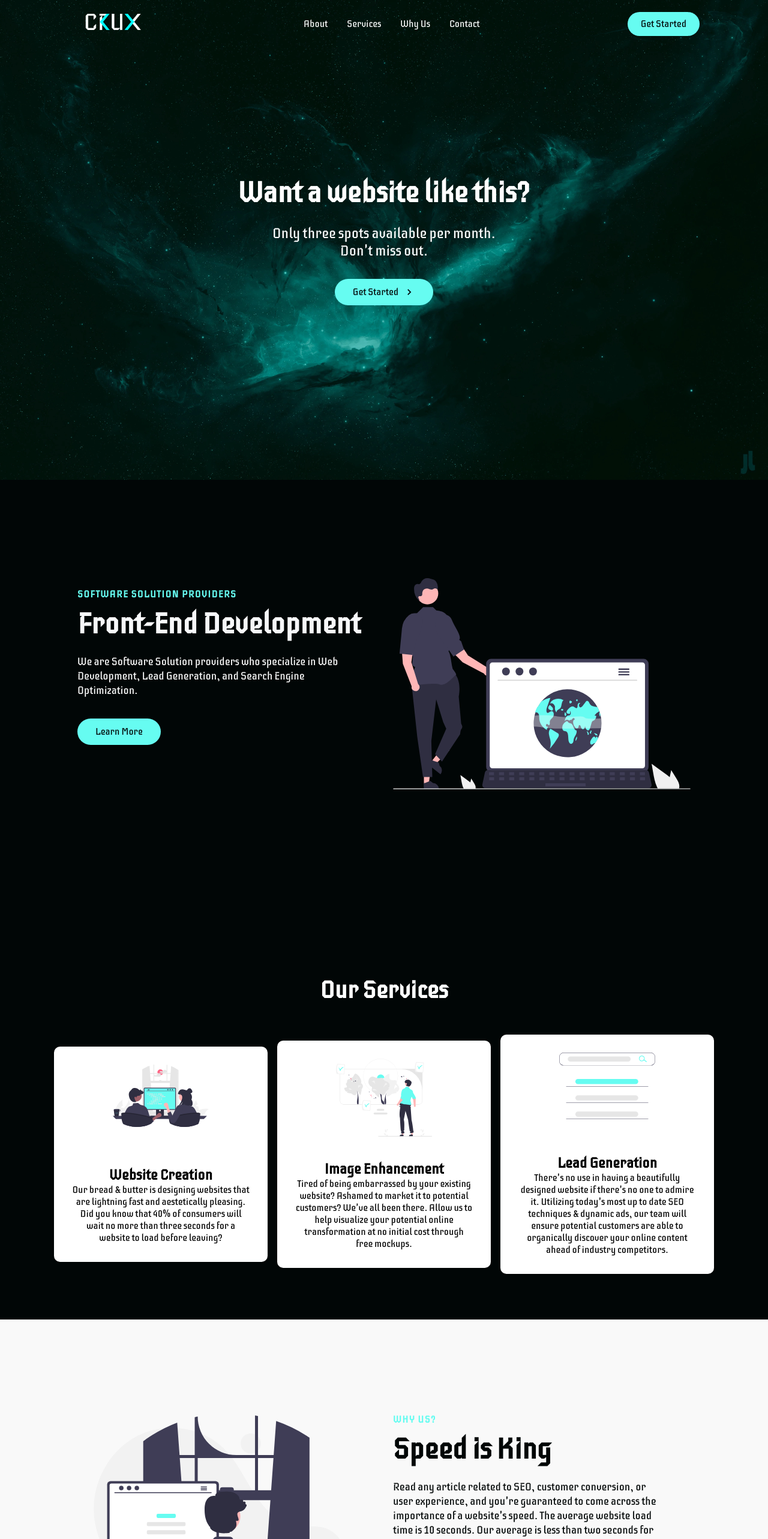
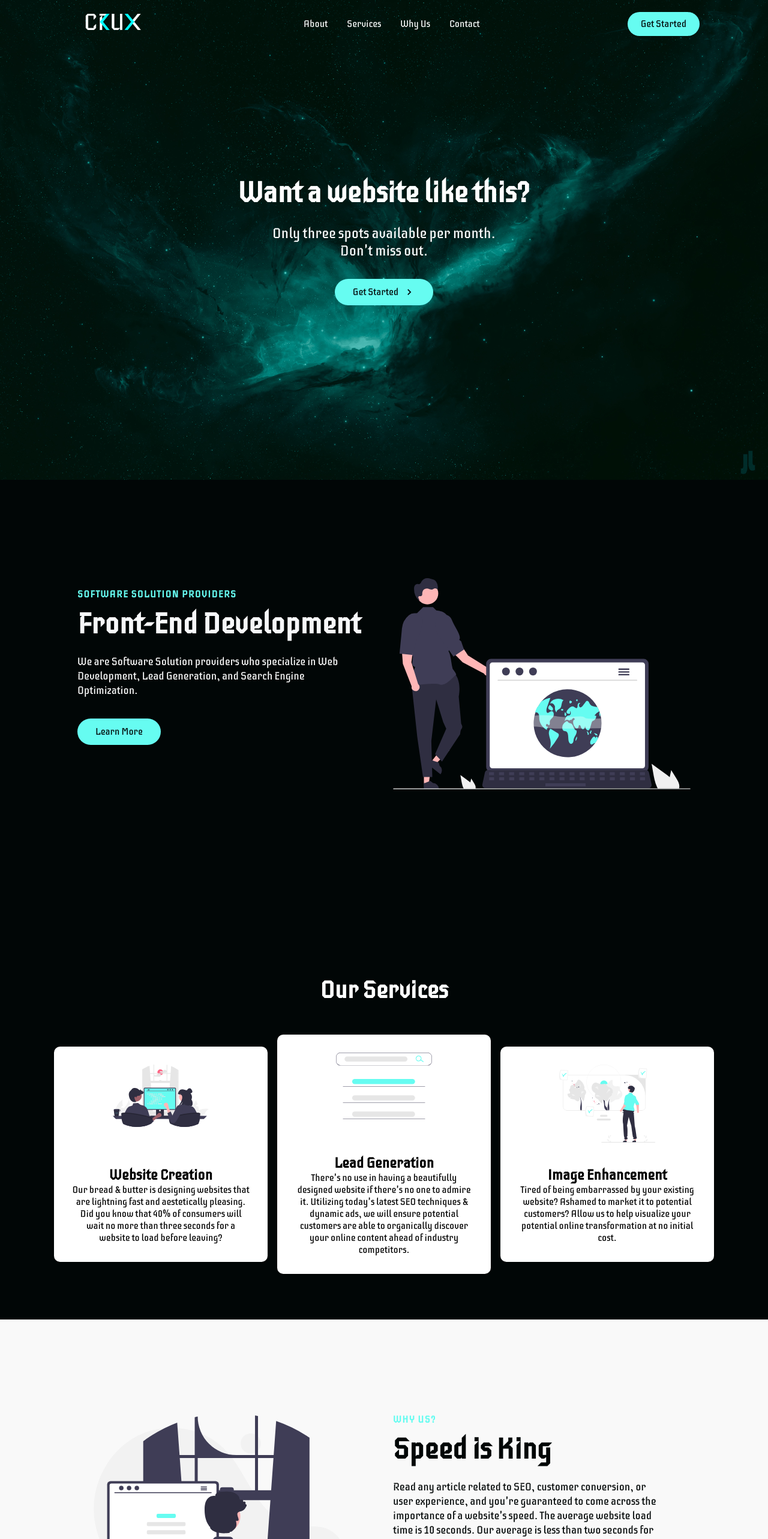
Before and after one commit to mroberson11/cruxmockup, a Next.js app: page / in a window 1280 px wide. Shown: the top 2566 px of the page at 60% size. Built offline with nearby package versions, Linux system fonts and the light colour scheme.

Commit message:
Add About Page

```diff
--- a/src/components/HeroSection/index.js
+++ b/src/components/HeroSection/index.js
@@ -1,4 +1,5 @@
 import React, { useState } from "react";
+import Image from "next/image";
 import Link from "next/link";
 import { ButtonRouter } from "../ButtonElements";
 import { useMediaQuery } from "react-responsive";
@@ -15,10 +16,11 @@ import {
   NavBtnLink,
   BackgroundPic,
 } from "./HeroElements";
+import HeroImage from "../../images/HeroImages/blue-milky-way.jpg";
 
 const HeroSection = () => {
   const isDesktopOrLaptop = useMediaQuery({
-    query: "(min-width: 600px)",
+    query: "(min-width: 700px)",
   });
   const [hover, setHover] = useState(false);
 
@@ -29,10 +31,14 @@ const HeroSection = () => {
   return (
     <HeroContainer id="home">
       <HeroBg>
-        <BackgroundPic
-          src={"../../images/HeroImages/blue-milky-way.webp"}
-          alt="Blue Space Background"
-        />
+        {isDesktopOrLaptop ? (
+          <Image src={HeroImage} alt="Green Space Background" layout="fill" />
+        ) : (
+          <BackgroundPic
+            src={"../../images/HeroImages/blue-milky-way.jpg"}
+            alt="Blue Space Background"
+          />
+        )}
       </HeroBg>
       <HeroContent>
         <HeroH1>Want a website like this?</HeroH1>
--- a/src/components/InfoSection/Data.js
+++ b/src/components/InfoSection/Data.js
@@ -20,7 +20,7 @@ export const homeObjOne = {
   dark: true,
   primary: true,
   darkText: false,
-  pageLink: "",
+  pageLink: "about",
 };
 
 // export const homeObjTwo = {
--- a/src/components/Services/index.js
+++ b/src/components/Services/index.js
@@ -1,8 +1,9 @@
 import React from "react";
 import Image from "next/image";
 import Icon1 from "../../images/InfoImages/pair-programming.svg";
-import Icon2 from "../../images/InfoImages/image-enhancement.svg";
-import Icon3 from "../../images/InfoImages/seo.svg";
+import Icon2 from "../../images/InfoImages/seo.svg";
+import Icon3 from "../../images/InfoImages/image-enhancement.svg";
+
 import {
   ServicesContainer,
   ServicesH1,
@@ -33,27 +34,26 @@ const Services = () => {
           </ServicesCard>
           <ServicesCard>
             <ServicesIcon>
-              <Image src={Icon2} alt="Image Enhancement" priority={true} />
+              <Image src={Icon2} alt="Lead Generation" priority={true} />
+            </ServicesIcon>
+            <ServicesH2>Lead Generation</ServicesH2>
+            <ServicesP>
+              There&apos;s no use in having a beautifully designed website if
+              there&apos;s no one to admire it. Utilizing today&apos;s latest
+              SEO techniques & dynamic ads, we will ensure potential customers
+              are able to organically discover your online content ahead of
+              industry competitors.
+            </ServicesP>
+          </ServicesCard>
+          <ServicesCard>
+            <ServicesIcon>
+              <Image src={Icon3} alt="Image Enhancement" priority={true} />
             </ServicesIcon>
             <ServicesH2>Image Enhancement</ServicesH2>
             <ServicesP>
               Tired of being embarrassed by your existing website? Ashamed to
-              market it to potential customers? We&apos;ve all been there. Allow
-              us to help visualize your potential online transformation at no
-              initial cost through free mockups.
-            </ServicesP>
-          </ServicesCard>
-          <ServicesCard>
-            <ServicesIcon>
-              <Image src={Icon3} alt="Lead Generation" priority={true} />
-            </ServicesIcon>
-            <ServicesH2>Lead Generation</ServicesH2>
-            <ServicesP>
-              There&apos;s no use in having a beautifully designed website if
-              there&apos;s no one to admire it. Utilizing today&apos;s most up
-              to date SEO techniques & dynamic ads, our team will ensure
-              potential customers are able to organically discover your online
-              content ahead of industry competitors.
+              market it to potential customers? Allow us to help visualize your
+              potential online transformation at no initial cost.
             </ServicesP>
           </ServicesCard>
         </ServicesWrapper>
--- a/styles/globals.css
+++ b/styles/globals.css
@@ -35,3 +35,21 @@
   background: black;
   color: white;
 }
+
+/* width */
+::-webkit-scrollbar {
+  width: 15px;
+  background: black;
+}
+
+/* Track */
+::-webkit-scrollbar-track {
+  border-radius: 10px;
+  background: black;
+}
+
+/* Handle */
+::-webkit-scrollbar-thumb {
+  background: #66fcf1;
+  border-radius: 10px;
+}
```
Also changed, not shown: pages/about.js (added, +11 -0 lines), src/components/About/AboutElements.js (added, +69 -0 lines), src/components/About/index.js (added, +84 -0 lines).
